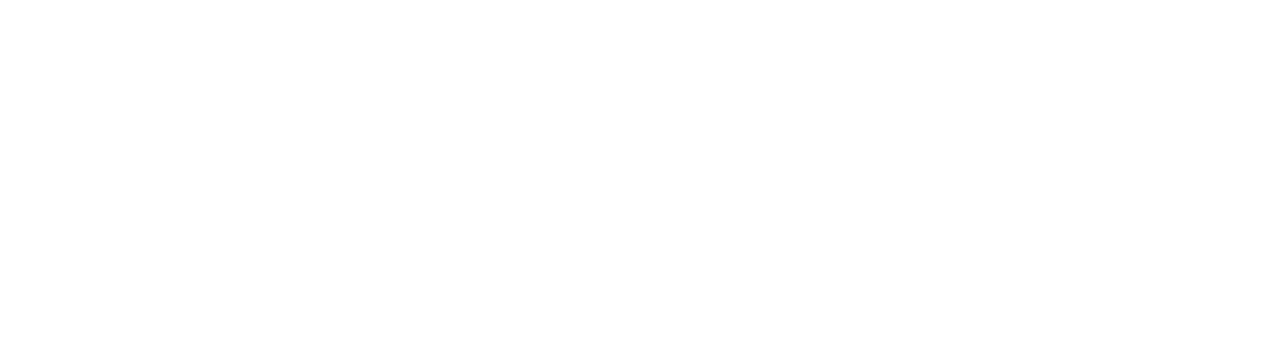
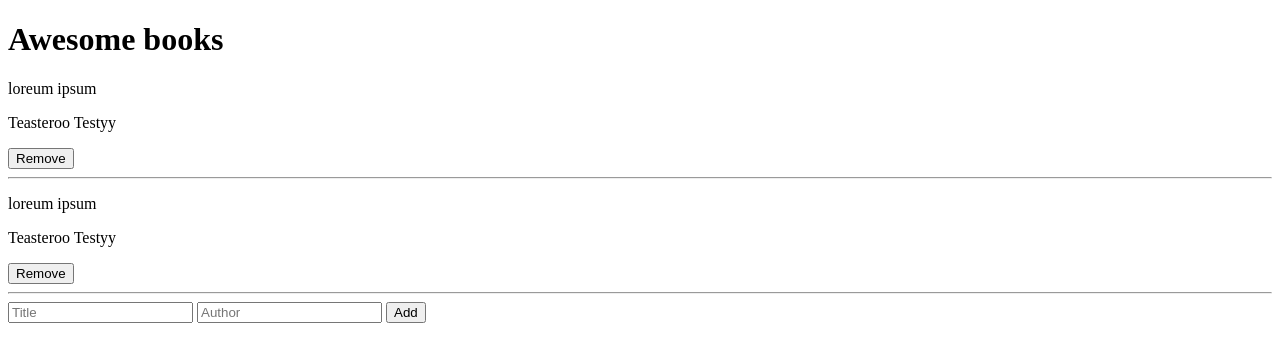
Before and after one commit to jsug9/Awesome-Books, a website: page index.html in a window 1280 px wide. Drawn offline with Linux system fonts and the light colour scheme.

Commit message:
Add script.js to the project

```diff
--- a/index.html
+++ b/index.html
@@ -12,21 +12,44 @@
       href="https://fonts.googleapis.com/css?family=Poppins"
       rel="stylesheet"
     />
-    <title>Augusto's Project</title>
+    <title>Augusto's & Amina's Project</title>
   </head>
 
   <body id="body">
     <header>
-      <navbar></navbar>
+      <navbar>
+        <h1>Awesome books</h1>
+      </navbar>
     </header>
 
-    <section>
-
+    <section id="books">
+      <!-- <div>
+        <p>lorem ipsum</p>
+        <p>Teasteroo Testyy</p>
+        <button class="remove-button">Remove</button>
+        <hr />
+      </div>
+      <div>
+        <p>lorem ipsum</p>
+        <p>Teasteroo Testyy</p>
+        <button class="remove-button">Remove</button>
+        <hr />
+      </div> -->
     </section>
 
-    <footer>
+    <section>
+      <form
+        action="
+      "
+        id="add-book"
+      >
+        <input type="text" placeholder="Title" id="title" />
+        <input type="text" placeholder="Author" id="author" />
+        <input type="submit" value="Add" id="submit" />
+      </form>
+    </section>
 
-    </footer>
+    <footer></footer>
     <script src="script.js"></script>
   </body>
 </html>
--- a/script.js
+++ b/script.js
@@ -0,0 +1,32 @@
+const collection = [
+    {
+        title: 'loreum ipsum',
+        author: 'Teasteroo Testyy'
+    },
+    {
+        title: 'loreum ipsum',
+        author: 'Teasteroo Testyy'
+    },
+]
+
+const books = document.getElementById('books');
+collection.forEach((book) => {
+ const cardHTML = `<div>
+ <p>${book.title}</p>
+ <p>${book.author}</p>
+ <button class="remove-button">Remove</button>
+ <hr />
+</div>`;
+books.insertAdjacentHTML("beforeend", cardHTML);
+})
+
+
+const title = document.getElementById('title');
+const author = document.getElementById('author');
+const form = document.getElementById('add-book');
+
+form.addEventListener('submit', (event)=>{
+    collection.push({title: title.innerHTML, author: author.innerHTML
+    });
+    console.log(collection);
+});
```
